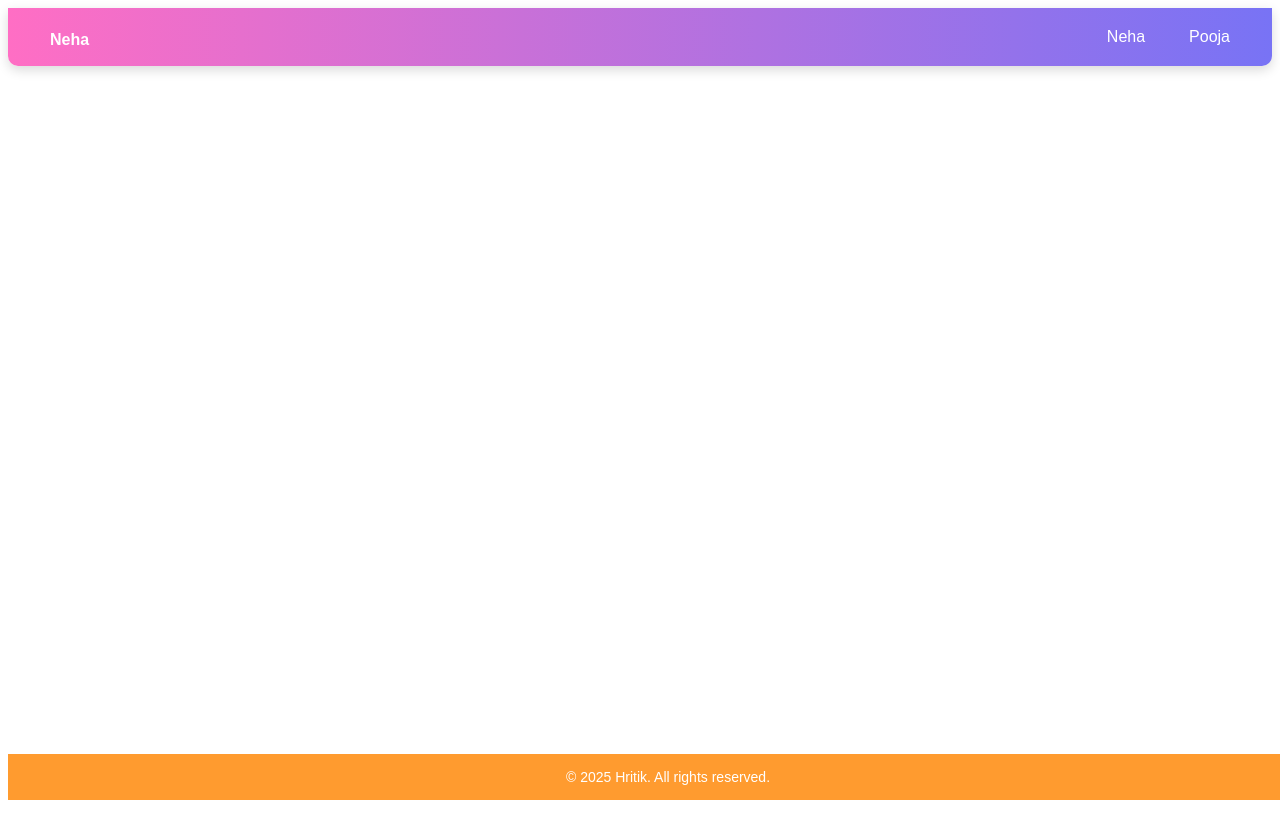
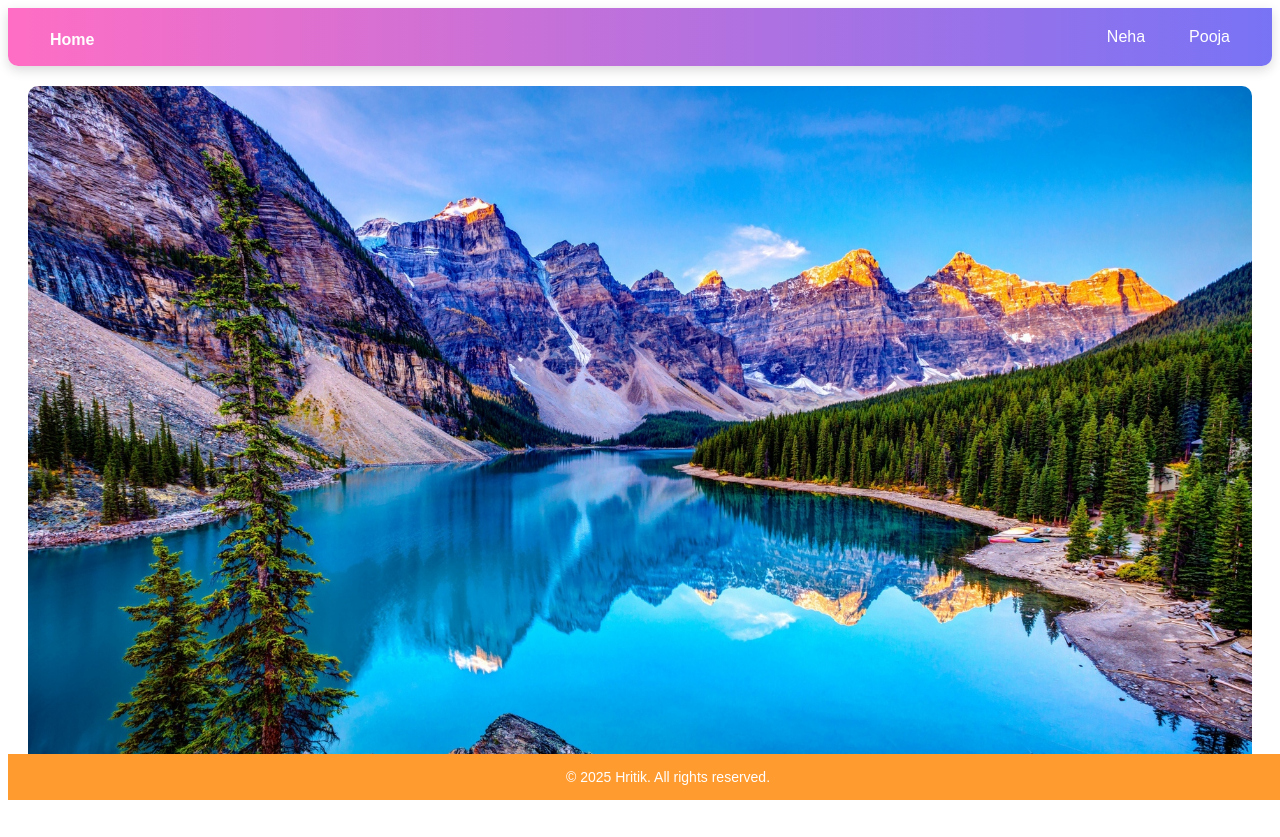
Before and after one commit to Hritikdev24/react-auto-deploy, a React (Create React App) app: page /#/ in a window 1280 px wide. Before the commit the page ends 816 px from the top, so only its background shows below. Built offline with nearby package versions, Linux system fonts and the light colour scheme.

Commit message:
home banner added

```diff
--- a/src/App.js
+++ b/src/App.js
@@ -1,24 +1,26 @@
 import React, { Suspense, lazy } from "react";
-import { BrowserRouter, Routes, Route,HashRouter } from "react-router-dom";
+import { BrowserRouter, Routes, Route, HashRouter } from "react-router-dom";
 import Main from "./pages/main/Main";
 import Skeleton from "./pages/skeleton";
+import DefaultGallery from "./pages/default/Default";
 // Lazy load the gallery components
 const Neha = lazy(() => import("./pages/neha/Neha"));
 const Pooja = lazy(() => import("./pages/pooja/Pooja"));
 
 function App() {
   return (
-
-      <HashRouter>
+    <HashRouter>
       <Routes>
         {/* Default root route */}
-        <Route path="/" element={<Main />} />
-        <Route path="/main" element={<Main />}>
+
+        <Route path="/" element={<Main />}>
+          <Route index element={<DefaultGallery />} />
+
           {/* Nested routes with lazy loading */}
           <Route
             path="neha"
             element={
-              <Suspense fallback={<Skeleton  count={10}/>}>
+              <Suspense fallback={<Skeleton count={10} />}>
                 <Neha />
               </Suspense>
             }
@@ -26,15 +28,20 @@ function App() {
           <Route
             path="pooja"
             element={
-              <Suspense fallback={<div><Skeleton  count={10}/></div>}>
+              <Suspense
+                fallback={
+                  <div>
+                    <Skeleton count={10} />
+                  </div>
+                }
+              >
                 <Pooja />
               </Suspense>
             }
           />
         </Route>
       </Routes>
-      </HashRouter>
-
+    </HashRouter>
   );
 }
 
--- /dev/null
+++ b/src/pages/default/Default.jsx
@@ -0,0 +1,16 @@
+import React from "react";
+
+const DefaultGallery = () => {
+  return (
+    <div style={{ textAlign: "center" , marginBottom:"30px" }}>
+      <img
+        src="./nature.jpg"
+        alt="Default placeholder"
+        style={{ maxWidth: "100%", borderRadius: "10px" }}
+      />
+
+    </div>
+  );
+};
+
+export default DefaultGallery;
--- a/src/pages/header/Header.jsx
+++ b/src/pages/header/Header.jsx
@@ -31,12 +31,12 @@ const Header = () => {
           onMouseEnter={(e) => (e.currentTarget.style.background = "rgba(255,255,255,0.2)")}
           onMouseLeave={(e) => (e.currentTarget.style.background = "transparent")}
         >
-          Neha
+          Home
         </Link>
       </div>
       <nav style={{ display: "flex", gap: "20px" }}>
         <Link
-          to="/main/neha"
+          to="/neha"
           style={{
             color: "#fff",
             textDecoration: "none",
@@ -51,7 +51,7 @@ const Header = () => {
           Neha
         </Link>
         <Link
-          to="/main/pooja"
+          to="/pooja"
           style={{
             color: "#fff",
             textDecoration: "none",
```
Also changed, not shown: public/nature.jpg (added).
